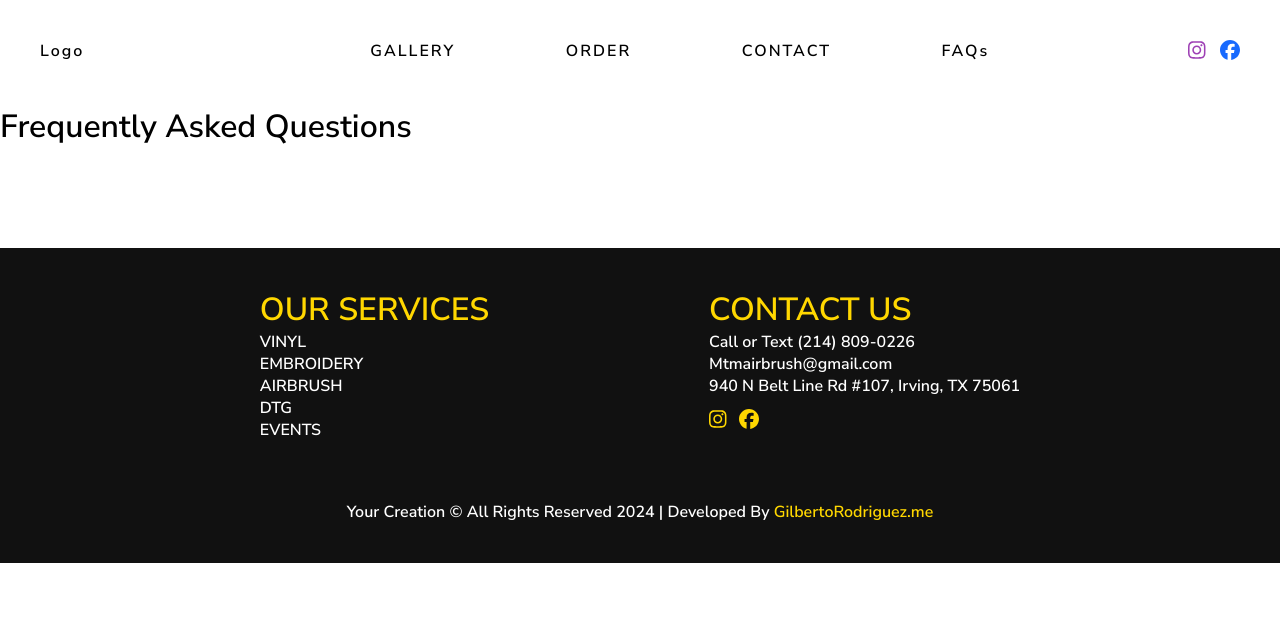
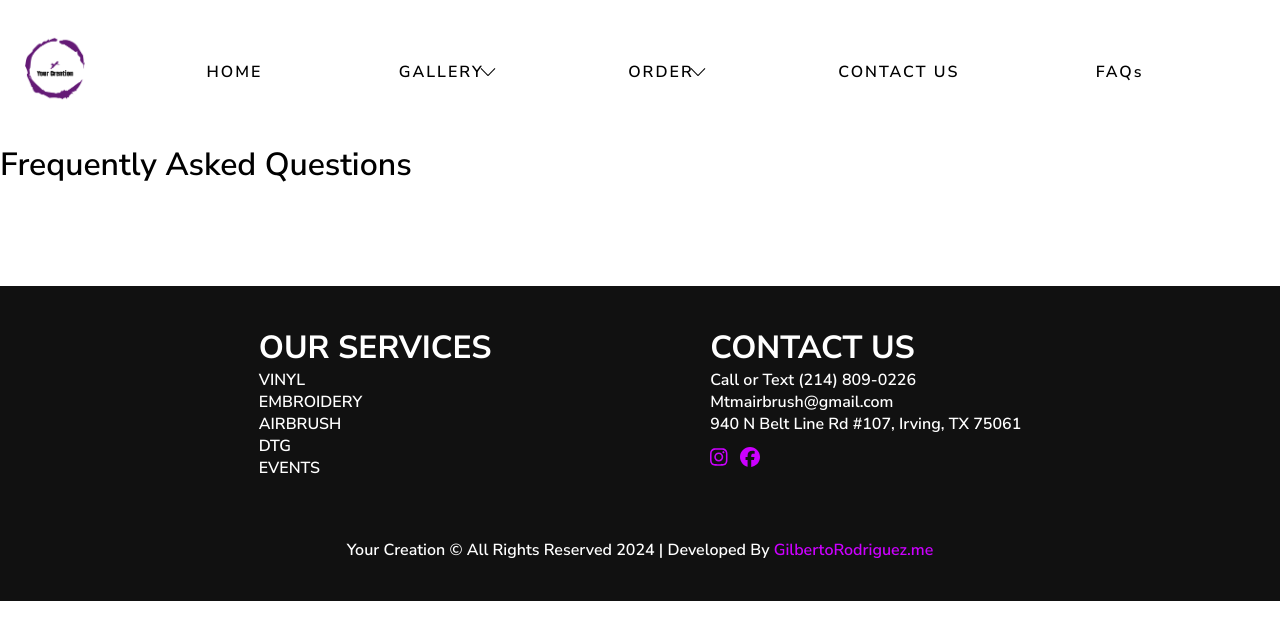
Before and after one commit to GilbertoRod/yourcreation, a React (Create React App) app: page /faq in a window 1280 px wide. Shown: the top 640 px of the page. Built offline with nearby package versions, Linux system fonts and the light colour scheme; a web font is replaced by a local one.

Commit message:
nav update and color scheme

```diff
--- a/src/App.tsx
+++ b/src/App.tsx
@@ -11,11 +11,12 @@ import { BrowserRouter as Router,Routes,Route } from 'react-router-dom';
 function App() {
   return (
     <div className="App">
-      <Navbar/>
+
         <Router>
+        <Navbar/>
           <Routes>
-            <Route path="/" Component={Home}/>
-            <Route path="/faq" Component={Faq}/>
+            <Route path='/' element={<Home/>}/>
+            <Route path='/faq' element={<Faq/>}/>
           </Routes>
         </Router>
 
--- a/src/components/common/Footer.css
+++ b/src/components/common/Footer.css
@@ -8,7 +8,7 @@
 
 }
 .footer-wrapper h1{
- color: var(--primary-color);
+  font-weight: bold;
 }
 
 .main-footer-content{
--- a/src/components/common/Navbar.css
+++ b/src/components/common/Navbar.css
@@ -1,165 +1,346 @@
-.navbar{
+nav{
+  display: flex;
+  font-size: 1rem;
+  background-color: white;
+  z-index: 1000;
+  position: relative;
+  padding: 30px 20px 30px 20px;
 
-  padding: 40px 20px 40px 20px;
 
 }
-a{
+nav a{
   text-decoration: none;
   color: black;
 }
-.nav-top-wrapper{
+
+.nav-logo-wrapper{
+  align-self: center;
+  height: 100%;
+  width:60px;
+  padding: 5px;
+}
+.nav-logo{
+  height: 100%;
+  width: 100%;
+}
+.nav-item, .dropdown-content-item{
+  display: block;
+}
+
+
+@media screen and (min-width:1200px) {
+
+  .nav-sidebar-content-wrapper{
+      flex: 1;
+      display: flex;
+
+      justify-content: space-evenly;
+      flex-wrap: wrap;
+  }
+  .nav-items-wrapper{
+      flex: 1;
+      display: flex;
+
+      justify-content: space-evenly;
+      flex-wrap: wrap;
+  }
+  .nav-item,.dropdown-item{
+      align-self: stretch;
       letter-spacing: 2px;
       display: flex;
-  overflow: hidden;
-  justify-content: space-between;
-  padding: 0px 20px 0px 20px;
+      align-items: center;
+      padding: 0px 20px;
+      position: relative;
+      transition: all .3s ease;
+      -webkit-transition: all 0.3s ease;
+  }
 
-  height: 25px;
+
+  .nav-item:hover{
+      transform: scale(1.05);
   }
-.nav-logo{
-  margin: 0px;
-  padding: 0px;
+
+  .dropdown-content{
+      display: none;
+      overflow-y: scroll;
+      overflow-x:hidden;
+      max-height: 60vh;
+      box-sizing: border-box;
+      border: 1px inset rgb(172, 172, 172);
+
 
   }
-.nav-icons{
+  .dropdown-title{
       display: flex;
- gap: 15px;
+
+      align-items: bottom;
+  }
+
+  .drop-indicator{
+      display: flex;
+      margin-left: 10px;
+      transition: transform ease .3s;
+      -webkit-transition: all 0.3s ease;
+      align-items: center;
+
+
+
+
+  }
+  .drop-line-1{
+      background-color: black;
+      width: 1px;
+      height: 10px;
+      transform: rotate(-45deg);
+      align-self: bottom;
+  }
+  .drop-line-2{
+      background-color: black;
+      width: 1px;
+      height: 10px;
+      transform: rotate(45deg);
+      margin-left: 6px;
+
+  }
+  .dropdown-item:hover .drop-indicator{
+      transform: rotate(180deg);
+      align-items: center;
+  }
+  .dropdown-item:hover .dropdown-content {
+
+      font-size: 1em;
+      display: block;
+      position: absolute;
+      z-index: 1;
+      top: 100%;
+      background-color: rgb(255, 253, 251);
+      width: 200%;
+      animation: fade-in .35s;
+      border-radius: 3px;
+      box-shadow: -2px 2px 10px rgba(0, 0, 0, 0.231);
+  }
+  @keyframes fade-in {
+      from{
+          opacity: 0;
+      }
+      to{
+          opacity: 1;
+      }
+  }
+
+  .dropdown-content-item{
+      cursor: pointer;
+      padding: 20px 20px;
+      background-color: rgb(255, 255, 255);
+      margin-bottom: 1px;
+      transition: transform ease-in .15s;
+      -webkit-transition: transform 0.15s ease-in;
+
+  }
+  .dropdown-content-item:last-child{
+      border-bottom-left-radius: 3px;
+      border-bottom-right-radius: 3px;
+  }
+  .dropdown-content-item:first-child{
+      border-top-left-radius: 3px;
+      border-top-right-radius: 3px;
+  }
+  .dropdown-content-item:hover{
+
+      border-bottom: .5px solid black;
+      transform: scale(1.01);
+  }
+
+
+
 
 
 }
 
-.nav-icons div{
-  cursor: pointer;
+
+
+
+
+
+@media screen and (max-width:1199px){
+
+  .hide-blacked-out-cover{
+      display: none;
+  }
+  .blacked-out-cover{
+      position: fixed;
+      top: 0;
+      left: 0;
+      height: 100vh;
+      width: 100vw;
+      background-color: rgba(0, 0, 0, 0.491);
   }
 
-.nav-pages{
+  nav{
+      justify-content: space-between;
+      padding-right: 40px;
+
+  }
+
+  .hamburger{
+      position: relative;
+      z-index: 100;
       display: flex;
-justify-content: space-evenly;
-width: 70%;
+      flex-direction: column;
+      gap: 7px;
+      justify-content: center;
+      cursor: pointer;
+
   }
-.nav-pages-sidebar{
-  display: none;
+  .hamburger-line-1{
+      width: 30px;
+      height: 2px;
+      background-color: black;
+      transition: ease-in .15s;
+      -webkit-transition: all 0.15s ease;
+
   }
-.nav-pages p{
-  margin: 0px;
-  cursor: pointer;
+  .hamburger-line-2{
+      opacity: 1;
+      width: 30px;
+      height: 2px;
+      background-color: black;
+      transition: ease-in .15s;
+      -webkit-transition: all 0.15s ease;
+
   }
-.nav-pages p:hover::after{
-  content:"" ;
-  background-color: var(--primary-color);
+  .hamburger-line-3{
+      width: 30px;
+      height: 2px;
+      background-color: black;
+      transition: ease-in .15s;
+      -webkit-transition: all 0.15s ease;
+
+
+  }
+  .hamburger.x{
+      gap:0;
+
+
+  }
+  .hamburger.x .hamburger-line-1{
+      transform: translateY(5px) rotate(-45deg) ;
+      background-color: white;
+
+  }
+  .hamburger.x .hamburger-line-2{
+      opacity: 0;
+      background-color: white;
+
+
+  }
+  .hamburger.x .hamburger-line-3{
+      transform: translateY(1px) rotate(45deg) ;
+      background-color: white;
+
+
+  }
+
+  .nav-items-wrapper{
       display: block;
-  height: 3px;
-  width: 100%;
-  margin: 0px;
+      position: fixed;
+      right: calc(-50vw - 40px);
+      top: 0;
+      overflow: scroll;
+      background-color: #111111;
+      height: 100vh;
+      padding: 20px;
+      padding-top: 0px;
+      width: 50vw;
+      transition: ease-in .35s;
+      -webkit-transition: all 0.35s ease;
+      letter-spacing: 2px;
+
   }
 
 
-@media screen and (max-width:850px) {
-  /* body{
-    overflow: hidden;
-  } */
-  .nav-pages{
-    display: none;
-  }
-  .nav-pages-sidebar.hide{
-    right: -500px;
-  }
-  .nav-close-sidebar{
-    left: 0;
-    top: 0;
-    position: fixed;
-    width: 100%;
-    background-color: rgba(0, 0, 0, 0.197);
-    filter: blur(30px);
-    z-index: 3;
-    height: 100%;
-  }
-  .nav-pages-sidebar{
-    background-color: rgb(17, 17, 17);;
-    display: flex;
-    padding-top: 100px;
-    width: 70%;
-    position: fixed;
+  .nav-items-wrapper.sidebar{
+
+
       right: 0;
       top: 0;
-    height: 100%;
-    z-index: 4;
-    flex-direction: column;
-    align-items: center;
-    max-width: 400px;
-    color: white;
-    transition: ease-in .25s;
-    overflow: scroll;
-    scrollbar-width: none;
 
   }
-
-  .nav-pages-sidebar div{
+  .nav-sidebar-content-wrapper{
+      padding: 100px 0px;
+  }
+  .nav-item,.dropdown-item{
+      padding: 30px 0px;
+      font-size: 1.3em;
+      border-bottom: 1px solid rgb(255, 255, 255);
+      transition: ease-in .15s;
+      -webkit-transition: all 0.15s ease;
       color: white;
-    width:100%;
-    padding:0px 10px;
-    box-sizing: border-box;
   }
-
-  .nav-pages-sidebar p{
-
-    width: 100%;
-    color: white;
-    border-bottom: 1px solid white;
-    padding: 20px 0px;
-    transition: ease-in .15s;
-    border-radius: 1px;
+  .nav-item:hover,.dropdown-item:hover{
+      transform: scale(1.01);
+      border-bottom: 1px solid var(--primary-color);
 
   }
-  .nav-pages-sidebar p:hover{
-    text-shadow: 2px 1px 2px black;
-    border-bottom-color: var(--primary-color);
+  .dropdown-item{
+      cursor: pointer;
   }
+  .dropdown-title{
+      cursor: pointer;
+      display: flex;
+      justify-content: space-between;
+  }
+  .drop-indicator{
+      position: relative;
 
-  .nav-icons{
-    display: none;
-  }
-  .nav-hamburger{
-
-    cursor: pointer;
-    position: relative;
-    width: 30px;
       display: flex;
-    justify-content: space-evenly;
-    flex-direction: column;
-    z-index: 90;
-  }
-  .burger-line-1{
-    height: 2px;
-    width: 30px;
-    background-color: var(--primary-color);
-    margin-bottom: 6px;
-    transition: ease-in .2s;
+      align-items: center;
 
   }
-  .burger-line-2{
+  .drop-line-1{
+      background-color: rgb(255, 255, 255);
+      width: 15px;
       height: 2px;
-    width: 30px;
-    background-color: var(--primary-color);
-    transition: ease-in .2s;
+  }
+  .drop-line-2{
+      background-color: rgb(255, 255, 255);
+      width: 15px;
+      height: 2px;
+      position: absolute;
+      transform: rotate(90deg);
+      transition: ease-in .15s;
+      -webkit-transition: all 0.15s ease;
 
   }
-  .nav-hamburger:hover .burger-line-1.x,.nav-hamburger:hover .burger-line-2.x{
-    background-color: rgb(255, 255, 255);
+  .drop-indicator.minus .drop-line-2{
+      transform: rotate(0deg);
 
   }
-  .burger-line-1.x{
-    transform: rotate(45deg);
-    background-color: white;
-    position: absolute;
-
-    top:11px
-  }
-  .burger-line-2.x{
-    transform: rotate(-45deg);
-    background-color: white;
-    position: absolute;
-    top:11px;
-  }
+  .dropdown-content{
+      display: none;
 
   }
+  .dropdown-content.sidebar{
+      margin-top: 20px;
+      border-radius: 5px;
+      padding: 10px;
+      display: flex;
+      flex-direction: column;
+
+
+  }
+  .dropdown-content-item{
+      border-bottom: 1px solid rgb(113, 113, 113);
+      font-size: .9em;
+      padding: 20px;
+      transition: ease-in .15s;
+      -webkit-transition: all 0.15s ease;
+      color: whitesmoke;
+  }
+  .dropdown-content-item:hover{
+      border-bottom: 1px solid white;
+      color: rgb(181, 181, 186);
+      transform: scale(.98);
+
+  }
+}
--- a/src/components/common/Navbar.tsx
+++ b/src/components/common/Navbar.tsx
@@ -1,62 +1,112 @@
+import { useEffect, useState } from 'react'
 import './Navbar.css'
-import { FontAwesomeIcon } from '@fortawesome/react-fontawesome'
-import {faInstagram,faFacebook } from '@fortawesome/free-brands-svg-icons'
-import { useEffect, useState } from 'react'
+import logo from '../../assets/logo.png'
+import { Link } from 'react-router-dom'
 
-export default function Navbar(){
 
-  const[burgerX,setBurgerX]=useState<boolean>(false);
+function Navbar() {
+    const[showSidebar,setShowSidebar]=useState<boolean>(false);
+    const handleSidebar=()=>{
+
+        setShowSidebar(!showSidebar);
+    }
+
+    useEffect(() => {
+        const handleResize = () => {
+          if (window.innerWidth > 1199 && showSidebar) {
+            setShowSidebar(false);
+          }
+        };
+
+        window.addEventListener('resize', handleResize);
+        return () => {
+          window.removeEventListener('resize', handleResize);
+        };
+      }, [showSidebar]);
+
 
     useEffect(()=>{
-    if(burgerX){
-      document.body.style.overflow='hidden';
+        if(showSidebar && window.innerWidth <= 1199){
+            document.body.style.overflow="hidden"; //fix this, every other click on the nav page element activates this even though the screen is big
         }
-    return(()=>{document.body.style.overflow='visible';})
-  },[burgerX])
+        else{
+            document.body.style.overflow="initial";
+        }
+    },[showSidebar])
 
-  const handleBurger=()=>{
-    setBurgerX(!burgerX)
+    const[showGalleryDropdown,setShowGalleryDropdown]=useState<boolean>(false);
+    const handleGalleryDropdown=()=>{
+        setShowGalleryDropdown(!showGalleryDropdown);
     }
+    const[showOrderDropdown,setShowOrderDropdown]=useState<boolean>(false);
+    const handleOrderDropdown=()=>{
+        setShowOrderDropdown(!showOrderDropdown);
+    }
+
     return (
-    <nav className='navbar'>
-      <div className='nav-top-wrapper'>
-        <a href='/'><div className='nav-logo'>Logo</div></a>
-        {burgerX&&<div onClick={handleBurger} className='nav-close-sidebar'/>}
-        <div className='nav-hamburger' onClick={handleBurger}>
-          <div className={burgerX?'burger-line-1 x':'burger-line-1'}/>
-          <div className={burgerX?'burger-line-2 x':'burger-line-2'}/>
+        <nav>
+            <div className={showSidebar?'blacked-out-cover':'hide-blacked-out-cover'} onClick={handleSidebar}/>
+            <Link to={'/'} className='nav-logo-wrapper'>
+                <img className='nav-logo' src={logo} alt='logo'/>
+            </Link>
+            <div className={showSidebar?"hamburger x":'hamburger'} onClick={handleSidebar}>
+                <div className='hamburger-line-1'/>
+                <div className='hamburger-line-2'/>
+                <div className='hamburger-line-3'/>
+            </div>
+            <div className={showSidebar?'nav-items-wrapper sidebar':'nav-items-wrapper'}>
+
+                <div className={showSidebar?'nav-sidebar-content-wrapper':"nav-items-wrapper"}>
+                    <Link to={'/'} onClick={handleSidebar} className='nav-item'>HOME</Link>
+
+
+                    <div className='dropdown-item' onClick={handleGalleryDropdown}>
+                        <div className='dropdown-title'>
+                            GALLERY
+                            <div className={showGalleryDropdown?'drop-indicator minus':'drop-indicator'}>
+                                <div className='drop-line-1'/>
+                                <div className='drop-line-2'/>
+                            </div>
+                        </div>
+                        <div className={showGalleryDropdown? 'dropdown-content sidebar':'dropdown-content'}>
+                            <Link to={'/'} onClick={handleSidebar} className='dropdown-content-item'>AIRBRUSH</Link>
+                            <Link to={'/'} onClick={handleSidebar} className='dropdown-content-item'>DTG</Link>
+                            <Link to={'/'} onClick={handleSidebar} className='dropdown-content-item'>EMBROIDERY</Link>
+                            <Link to={'/'} onClick={handleSidebar} className='dropdown-content-item'>VINYL</Link>
+                            <Link to={'/'} onClick={handleSidebar} className='dropdown-content-item'>EVENTS</Link>
+                        </div>
                     </div>
 
 
-        <div className={burgerX?'nav-pages-sidebar':'nav-pages-sidebar hide'}>
-          <div><a href='/'><p>GALLERY</p></a></div>
-          <div><a href='/'><p>ORDER</p></a></div>
-          <div><a href='/'><p>CONTACT</p></a></div>
-          <div><a href='/faq'><p>FAQs</p></a></div>
+
+                    <div className='dropdown-item' onClick={handleOrderDropdown}>
+                        <div className='dropdown-title'>
+                            ORDER
+                            <div className={showOrderDropdown?'drop-indicator minus':'drop-indicator'}>
+                                <div className='drop-line-1'/>
+                                <div className='drop-line-2'/>
                             </div>
-        <div className='nav-pages'>
-          <a href='/'><p>GALLERY</p></a>
-          <a href='/'><p>ORDER</p></a>
-          <a href='/'><p>CONTACT</p></a>
-          <a href='/faq'><p>FAQs</p></a>
                         </div>
-        <div className='nav-icons'>
-          <a href='https://www.instagram.com/your_creation/' target='_blank' rel='noreferrer'>
-            <div>
-              <FontAwesomeIcon icon={faInstagram} size='lg' style={{color:'#9e41b5'}}/>
+                        <div className={showOrderDropdown? 'dropdown-content sidebar':'dropdown-content'}>
+                            <Link to={'/'} onClick={handleSidebar} className='dropdown-content-item'>CUSTOM ORDER</Link>
+                            <Link to={'/'} onClick={handleSidebar} className='dropdown-content-item'>SHIRTS</Link>
+                            <Link to={'/'} onClick={handleSidebar} className='dropdown-content-item'>PANTS</Link>
+                            <Link to={'/'} onClick={handleSidebar} className='dropdown-content-item'>MISC</Link>
+
                         </div>
-          </a>
+                    </div>
+                    <Link to={'/'} onClick={handleSidebar} className='nav-item'>CONTACT US</Link>
+                    <Link to={'/faq'} className='nav-item'>FAQs</Link>
 
-          <a href='https://www.facebook.com/yourcreationair' target='_blank' rel='noreferrer'>
-            <div>
-              <FontAwesomeIcon icon={faFacebook} size='lg' style={{color:'#186afe'}}/>
                 </div>
-          </a>
             </div>
 
-      </div>
+
+
 
 
         </nav>
     )
 }
+
+export default Navbar
--- a/src/components/common/StoreLocation.css
+++ b/src/components/common/StoreLocation.css
@@ -35,6 +35,10 @@
 
 }
 
+.location-info a{
+    color: black;
+    text-decoration: none;
+}
 .contact-us-btn:hover{
     box-shadow: inset 250px 0px 0px 0px var(--primary-color);
   /* box-shadow: inset 250px 0px 0px 0px rgba(0, 0, 0, 0.775); */
--- a/src/pages/Home/components/MostPopular.tsx
+++ b/src/pages/Home/components/MostPopular.tsx
@@ -1,11 +1,10 @@
-import React from 'react'
 import Card from '../../../components/common/Card'
 import image1 from '../../../assets/pop_1.jpg'
 import image2 from '../../../assets/pop_2.jpg'
 import image3 from '../../../assets/pop_3.jpg'
 import image4 from '../../../assets/pop_4.jpg'
 import image5 from '../../../assets/pop_5.jpg'
-import alt from '../../../assets/heroAlt2.jpg'
+
 import '../Home.css'
 
 function MostPopular() {
--- a/src/styles/index.css
+++ b/src/styles/index.css
@@ -5,12 +5,16 @@
   font-family: 'Nunito Sans';
   font-weight:600;
   margin: 0px;
-  --primary-color:#ffd700;
+  --primary-color:#cc00ff;
   /* --primary-color:#6946ca; */
-  --comp-color:rgb(240, 0, 92);
+  --comp-color:rgb(32, 64, 182);
   margin: 0;
   padding: 0px;
 
+}
+a{
+  text-decoration: none;
+  color: inherit;
 }
 body {
   margin: 0;
```
Also changed, not shown: src/components/common/Cardv2.css (+4 -3 lines), src/assets/logo.png (added). Lines whose indentation alone changed are shown as unchanged.
